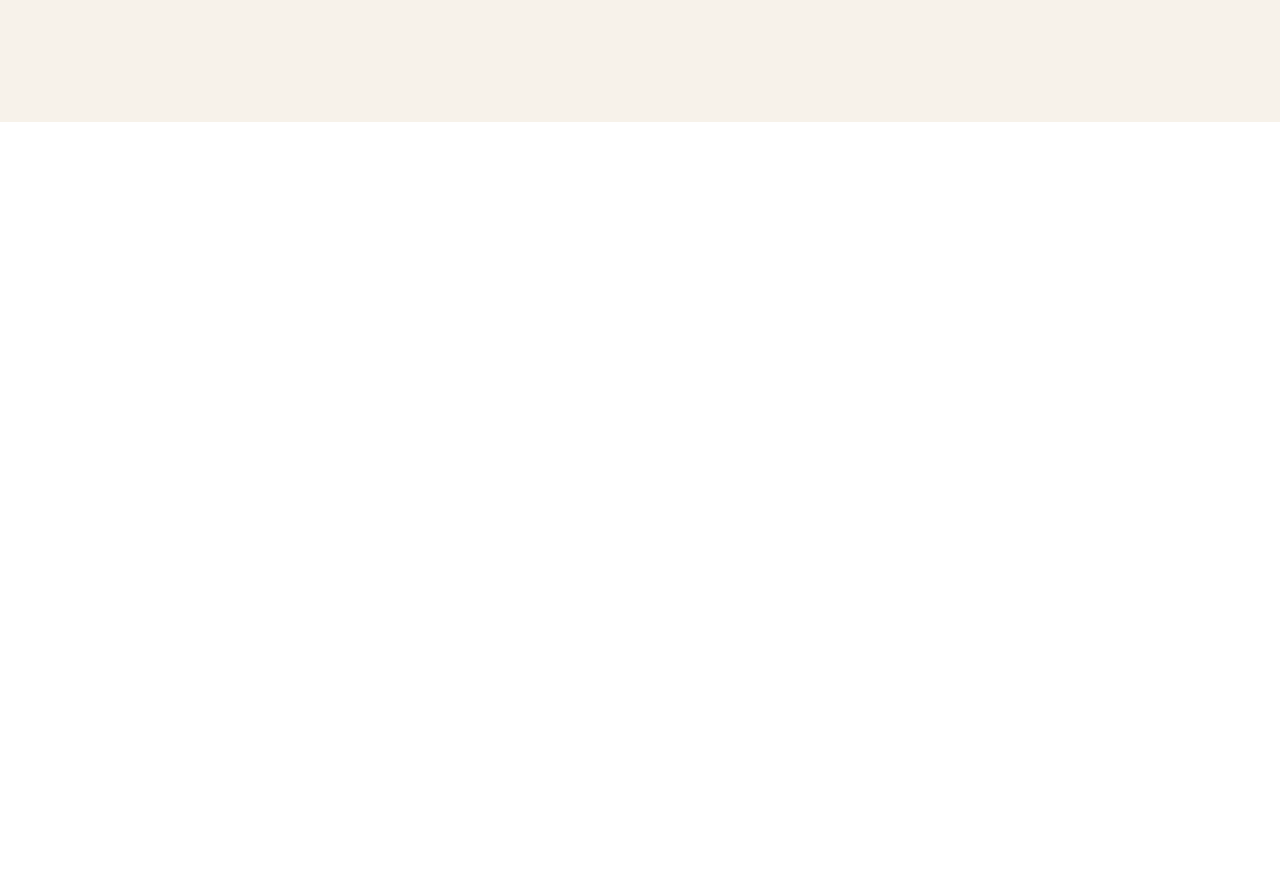
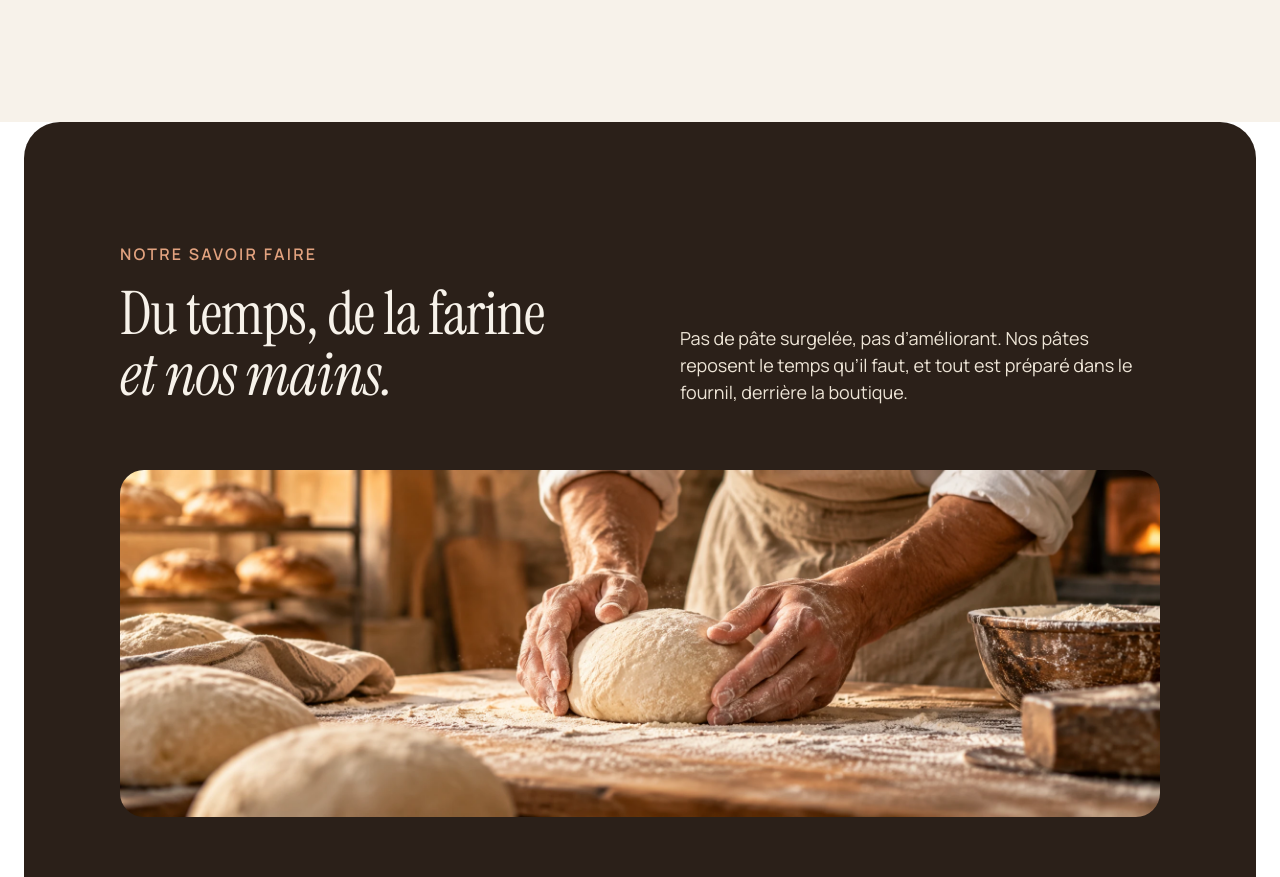
Before and after one commit to Frederic-K/AKBoulangerie, a SvelteKit app: page / in a window 1280 px wide. Shown: the part 1920-2797 px from the top of the page. Before the commit the page ends 2042 px from the top, so only its background shows below. Built offline with nearby package versions, Linux system fonts and the light colour scheme.

Commit message:
feat: ajouter le composant Craft et les étapes de fabrication artisanale

```diff
--- /dev/null
+++ b/src/lib/components/Craft.svelte
@@ -0,0 +1,24 @@
+<script>
+	import Container from './Container.svelte';
+	import faconnageMiche from '$lib/assets/faconnage-miche.webp';
+</script>
+
+<section id="savoir-faire" class="mx-6 rounded-[36px] bg-bakery-dark-section px-24 py-30">
+	<Container>
+		<div class="mb-16 grid grid-cols-2 items-end gap-20">
+			<div>
+				<p class="mb-4.5 font-semibold tracking-[0.14em] text-bakery-accent-soft uppercase">
+					notre savoir faire
+				</p>
+				<h2 class="font-serif text-6xl leading-[1.02] tracking-[-0.015em] text-bakery-cream">
+					Du temps, de la farine <br /> <em class="block">et nos mains.</em>
+				</h2>
+			</div>
+			<p class="max-w-120 text-[18px] text-bakery-sand">
+				Pas de pâte surgelée, pas d’améliorant. Nos pâtes reposent le temps qu’il faut, et tout est
+				préparé dans le fournil, derrière la boutique.
+			</p>
+		</div>
+		<img src={faconnageMiche} alt="Façonnage de miche" class="mb-18 w-full rounded-3xl" />
+	</Container>
+</section>
--- /dev/null
+++ b/src/lib/data/craft-steps.js
@@ -0,0 +1,17 @@
+export const craftSteps = [
+	{
+		title: 'Fabrication artisanale',
+		step: '01',
+		description: 'Description for step 1'
+	},
+	{
+		title: 'Fermentation lente',
+		step: '02',
+		description: 'Description for step 2'
+	},
+	{
+		title: 'Cuit chaque jour',
+		step: '03',
+		description: 'Description for step 3'
+	}
+];
--- a/src/routes/+page.svelte
+++ b/src/routes/+page.svelte
@@ -1,7 +1,9 @@
 <script>
+	import Craft from '$lib/components/Craft.svelte';
 	import Hero from '$lib/components/Hero.svelte';
 	import Products from '$lib/components/Products.svelte';
 </script>
 
 <Hero />
 <Products />
+<Craft />
```
